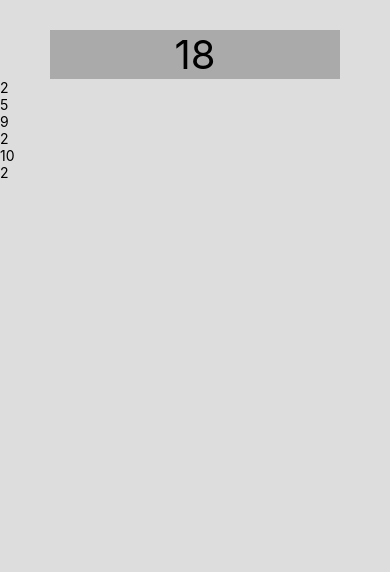
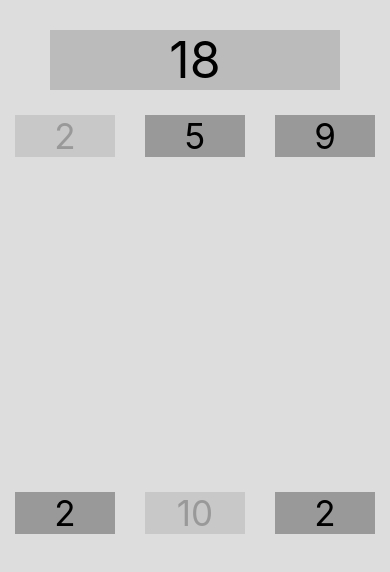
Before and after one commit to donkeykong91/React-Native---TargetSum-App, a React Native app: screen / in a window 390 px wide. Shown: the top 572 px of the page. Built offline with nearby package versions, Linux system fonts and the light colour scheme.

Commit message:
Created RandomNumber component and handles what happens when a number is pressed, added state, isNumberSelected, and selectNumber in Game component

```diff
--- a/src/components/Game.js
+++ b/src/components/Game.js
@@ -3,6 +3,8 @@ import React from 'react';
 import { View, Text, StyleSheet } from 'react-native'
 
 import PropTypes from 'prop-types';
+
+import RandomNumber from './RandomNumber';
 
 
 class Game extends React.Component {
@@ -12,6 +14,13 @@ class Game extends React.Component {
     randomNumberCount: PropTypes.number.isRequired,
 
   };
+
+
+  state = {
+
+    selectedNumbers: [0, 4],
+
+  }
 
 
   randomNumbers = Array.from({ length: this.props.randomNumberCount })
@@ -33,6 +42,14 @@ class Game extends React.Component {
             }, 0);
 
 
+  isNumberSelected = (numberIndex) => {
+
+    return this.state.selectedNumbers.indexOf(numberIndex) >= 0;
+
+  }
+
+
+  //TODO: Shuffle the random numbers
   render() {
 
     return (
@@ -45,19 +62,27 @@ class Game extends React.Component {
 
         </Text>
 
-        {this.randomNumbers.map(function (randomNumber, index) {
+        <View style={styles.randomContainer}>
 
-          return (
+          {this.randomNumbers.map( (randomNumber, index) => {
 
-            <Text key={index}>
+            return (
 
-              {randomNumber}
+                <RandomNumber
 
-            </Text>
+                  key={index}
 
-          );
+                  number={randomNumber}
 
-        })}
+                  isSelected={this.isNumberSelected(index)}
+
+                />
+
+            );
+
+          })}
+
+        </View>
 
       </View>
 
@@ -82,9 +107,9 @@ const styles = StyleSheet.create({
 
   target: {
 
-    fontSize: 40,
+    fontSize: 50,
 
-    backgroundColor: "#aaa",
+    backgroundColor: "#bbb",
 
     marginHorizontal: 50,
 
@@ -110,7 +135,13 @@ const styles = StyleSheet.create({
 
     width: 100,
 
-    marginHorizontal: 15
+    marginHorizontal: 15,
+
+    marginVertical: 25,
+
+    fontSize: 35,
+
+    textAlign: 'center',
 
   }
 
--- /dev/null
+++ b/src/components/RandomNumber.js
@@ -0,0 +1,79 @@
+import React from 'react';
+
+import {Text, StyleSheet, TouchableOpacity } from 'react-native'
+
+import PropTypes from 'prop-types';
+
+
+class RandomNumber extends React.Component {
+
+  static propTypes = {
+
+    number: PropTypes.number.isRequired,
+
+    isSelected: PropTypes.bool.isRequire,
+
+  };
+
+
+  state = {
+
+    selectedNumbers: [],
+
+  }
+
+
+  handlePress = () => {
+
+    console.log(this.props.number);
+
+  }
+
+
+  render() {
+
+    return (
+
+      <TouchableOpacity onPress={this.handlePress}>
+
+        <Text style={[styles.random, this.props.isSelected && styles.selected]}>
+
+          {this.props.number}
+
+        </Text>
+
+      </TouchableOpacity>
+
+    );
+
+  }
+
+}
+
+const styles = StyleSheet.create({
+
+  random: {
+
+    backgroundColor: '#999',
+
+    width: 100,
+
+    marginHorizontal: 15,
+
+    marginVertical: 25,
+
+    fontSize: 35,
+
+    textAlign: 'center',
+
+  },
+
+  selected: {
+
+    opacity: 0.3,
+
+  },
+
+});
+
+export default RandomNumber;
```
